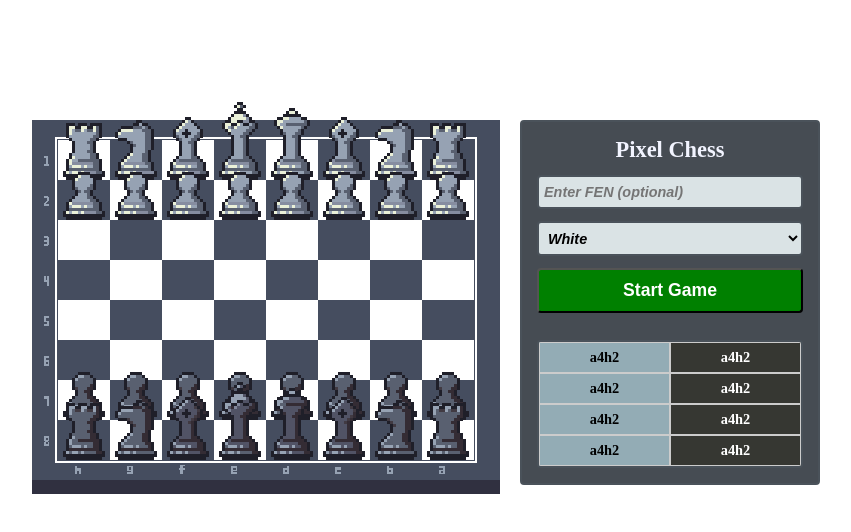
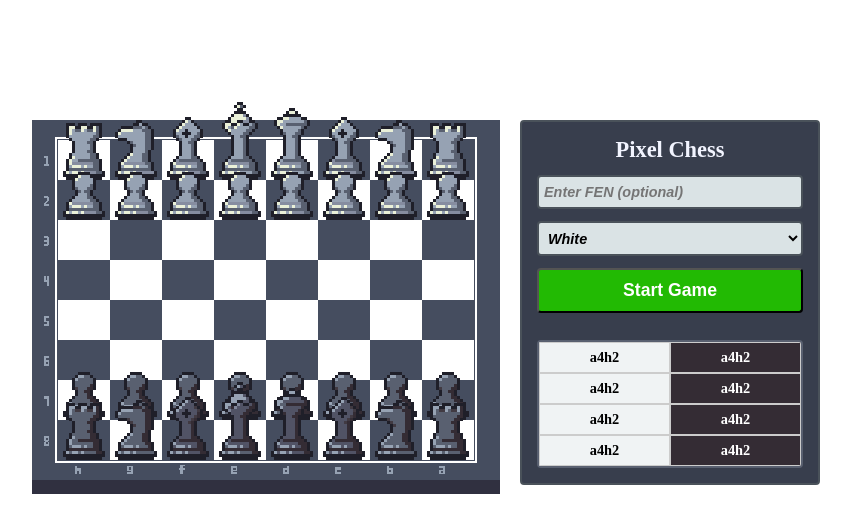
Before and after one commit to clxsh19/tschess, a website built with Vite: page index.html in a window 1280 px wide. Shown: the whole page, without its empty margins (214-1065 px from the left). Built offline with nearby package versions, Linux system fonts and the light colour scheme.

Commit message:
moves color change

```diff
--- a/index.html
+++ b/index.html
@@ -21,7 +21,7 @@
       .sidebar {
         border: 2px solid #4a525a;
         border-radius: 4px;
-        background-color: #464c53;
+        background-color: #383e4d;
         padding: 15px;
         margin-top: 100px;
         display: flex;
@@ -59,14 +59,10 @@
         font-size: 1.1rem;
         font-weight: bold;
         border-radius: 4px;
-        background: green;
+        background: #22ba03;
         color: white;
         cursor: pointer;
         transition: background 0.2s;
-      }
-
-      button:hover {
-        background-color: darkgreen;
       }
 
       #colorSelect {
@@ -90,40 +86,35 @@
       #moves {
         margin-top: 15px;
         padding: 0; /* remove inner padding so borders touch edges */
-        border: 2px solid #4a525a;
+        border: 2px solid #596070;
         border-radius: 4px;
         background-color: #f0f3f4;
         font-size: 0.9rem;
-
         max-height: 128px;
         overflow-y: auto;
         overflow-x: hidden;
-
         display: grid;
         grid-template-columns: 1fr 1fr;
       }
 
       #moves span {
-        display: flex; /* easy centering */
+        display: flex;
         align-items: center;
         justify-content: center;
         padding: 6px;
         font-weight: bold;
         border: 1px solid #ccc;
-        box-sizing: border-box;
       }
 
-      /* Only set color differences here */
       .white-move {
-        background-color: #93acb5; /* light green */
+        background-color: #f0f3f4;
       }
 
       .black-move {
-        background-color: #363732; /* light blue */
+        background-color: #342c34;
         color: white;
       }
 
-      /* Chrome, Edge, Safari */
       #moves::-webkit-scrollbar {
         width: 8px;
       }
```
